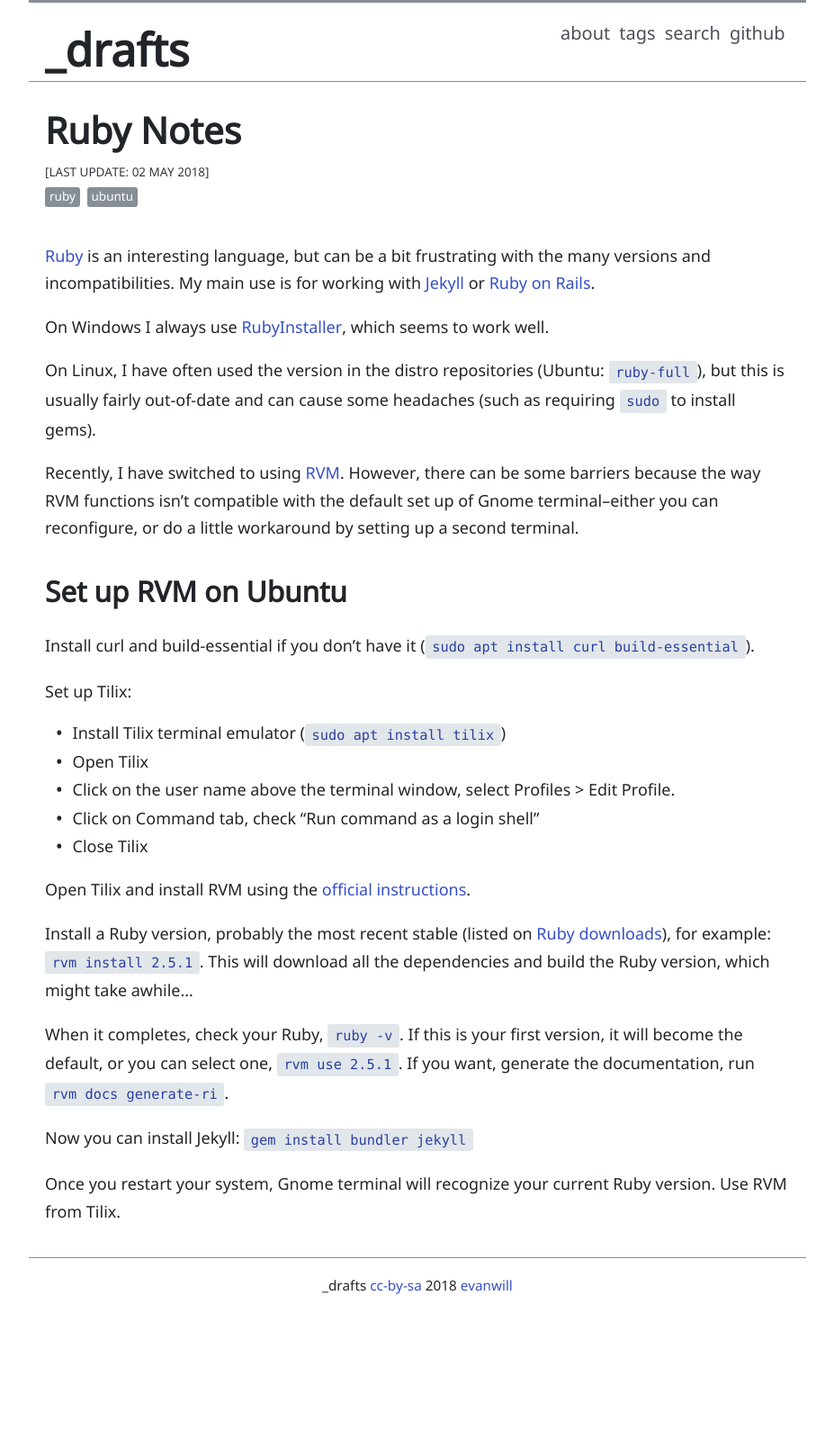
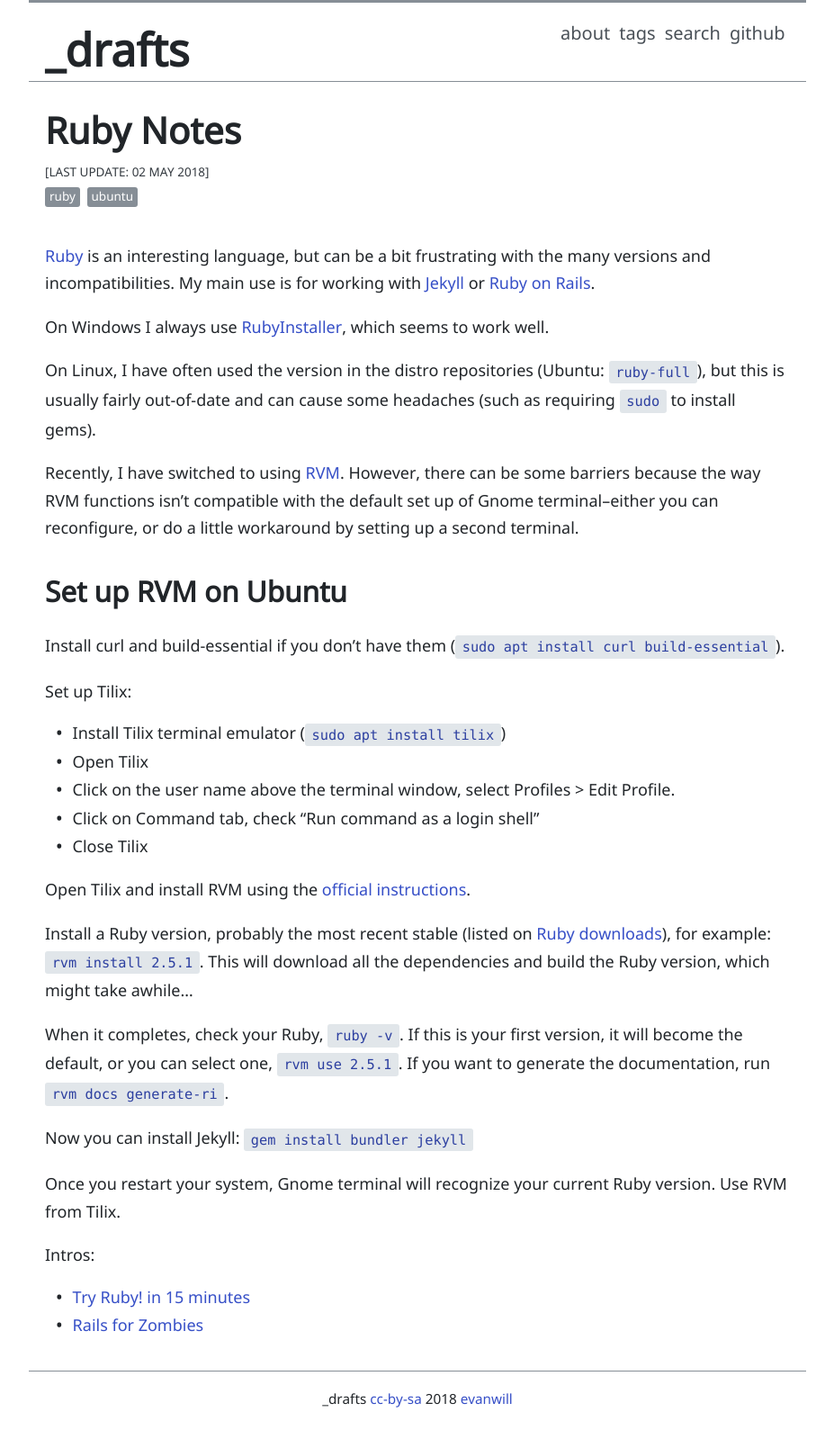
Before and after one commit to evanwill/_drafts, a Jekyll site: the page built from _notes/ruby-notes.md, in a window 1280 px wide. Shown: the whole page at 90% size, without its empty margins (176-1103 px from the left). Built offline with Jekyll 4.4.1, drawn with Linux system fonts in a browser that asks for light colours; before the commit the page ends 1463 px from its top, so only the background shows below that.

Commit message:
little updates

```diff
--- a/_includes/head.html
+++ b/_includes/head.html
@@ -1,7 +1,7 @@
 <head>
   <meta charset="utf-8">
   <meta name="viewport" content="width=device-width, initial-scale=1">
-  <title>{{ site.title }} | {{ page.title }}</title>
+  <title>{{ site.title }}{% if page.title %} | {{ page.title }}{% endif %}</title>
   <meta http-equiv="Content-Language" content="en-us" >
   <meta name="author" content="{{ site.author }}" >
   <meta name="keywords" content="{% if page.tags %}{{ page.tags | join: ", " }}{% else %}{{ site.keywords }}{% endif %}" >
@@ -9,9 +9,9 @@
   <link rel="shortcut icon" type="image/x-icon" href="{{ "/favicon.ico" | absolute_url }}">
 
   <meta property="og:title" content="{% if page.title %}{{ page.title | escape }}{% else %}{{ site.title | escape }}{% endif %}" />
-  <meta property="og:description" content="{% if page.tags %}Note about {{ page.tags | join: ", " | escape }}{% endif %} from _drafts,{{ site.description }}" />
+  <meta property="og:description" content="{% if page.tags %}Note about {{ page.tags | join: ", " | escape }}{% endif %} from _drafts, {{ site.description }}" />
   <meta property="og:site_name" content="{{ site.title }}" />
-  <meta property="og:url" content="{{ page.url | | absolute_url }}" />
+  <meta property="og:url" content="{{ page.url | absolute_url }}" />
   <meta property="og:locale" content="en_US" />
   <script type="application/ld+json">{"@context":"http://schema.org","@type":"WebPage","headline":"{% if page.title %}{{ page.title | escape }}{% else %}{{ site.title | escape }}{% endif %}","author":{"@type":"Person","name":"{{ site.author }}", "sameAs": "https://github.com/{{ site.github_username }}"},"description":"{% if page.tags %}Note about {{ page.tags | join: ", " | escape }}{% endif %} from _drafts, {{ site.description }}","url":"{{ page.url | absolute_url }}"}</script>
 
--- a/_notes/ruby-notes.md
+++ b/_notes/ruby-notes.md
@@ -17,7 +17,7 @@
 
 ## Set up RVM on Ubuntu
 
-Install curl and build-essential if you don't have it (`sudo apt install curl build-essential`).
+Install curl and build-essential if you don't have them (`sudo apt install curl build-essential`).
 
 Set up Tilix:
 
@@ -35,9 +35,14 @@
 
 When it completes, check your Ruby, `ruby -v`.
 If this is your first version, it will become the default, or you can select one, `rvm use 2.5.1`.
-If you want, generate the documentation, run `rvm docs generate-ri`.
+If you want to generate the documentation, run `rvm docs generate-ri`.
 
 Now you can install Jekyll: `gem install bundler jekyll`
 
 Once you restart your system, Gnome terminal will recognize your current Ruby version.
 Use RVM from Tilix.
+
+Intros:
+
+- [Try Ruby! in 15 minutes](http://tryruby.org/)
+- [Rails for Zombies](http://railsforzombies.org/)
```
Also changed, not shown: _notes/git-collaboration.md (+6 -0 lines), _notes/gitbash-windows.md (+1 -1 lines), README.md.
